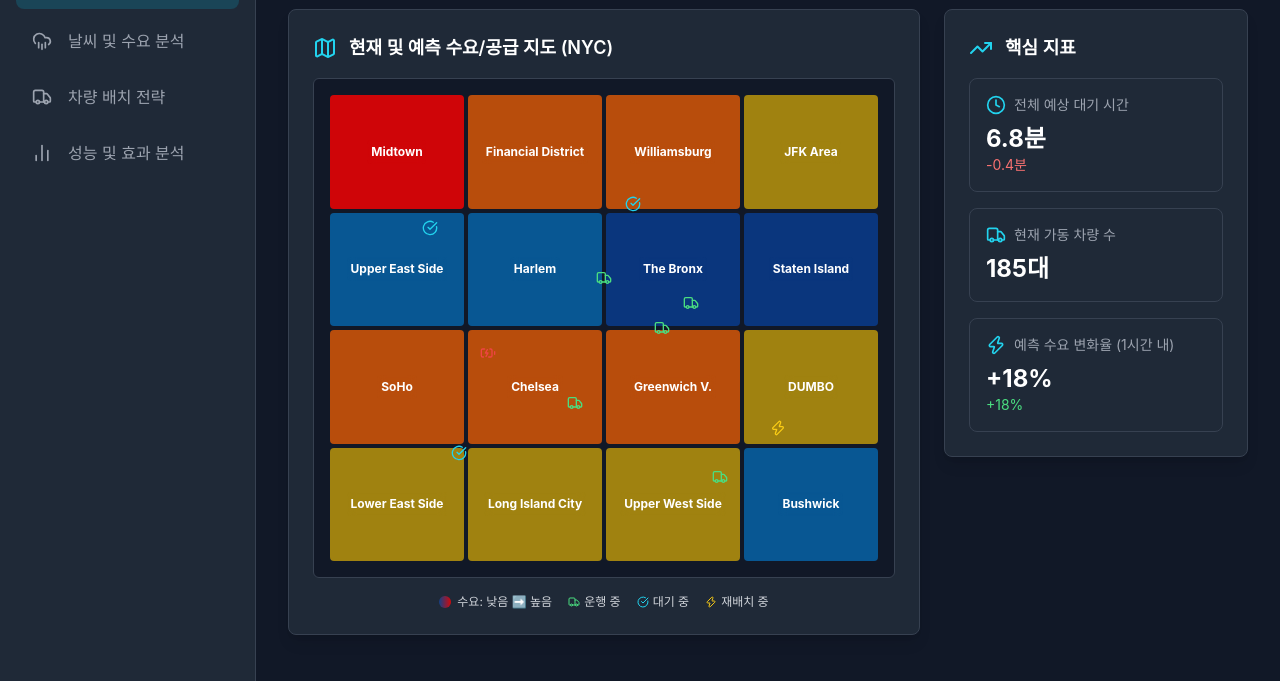
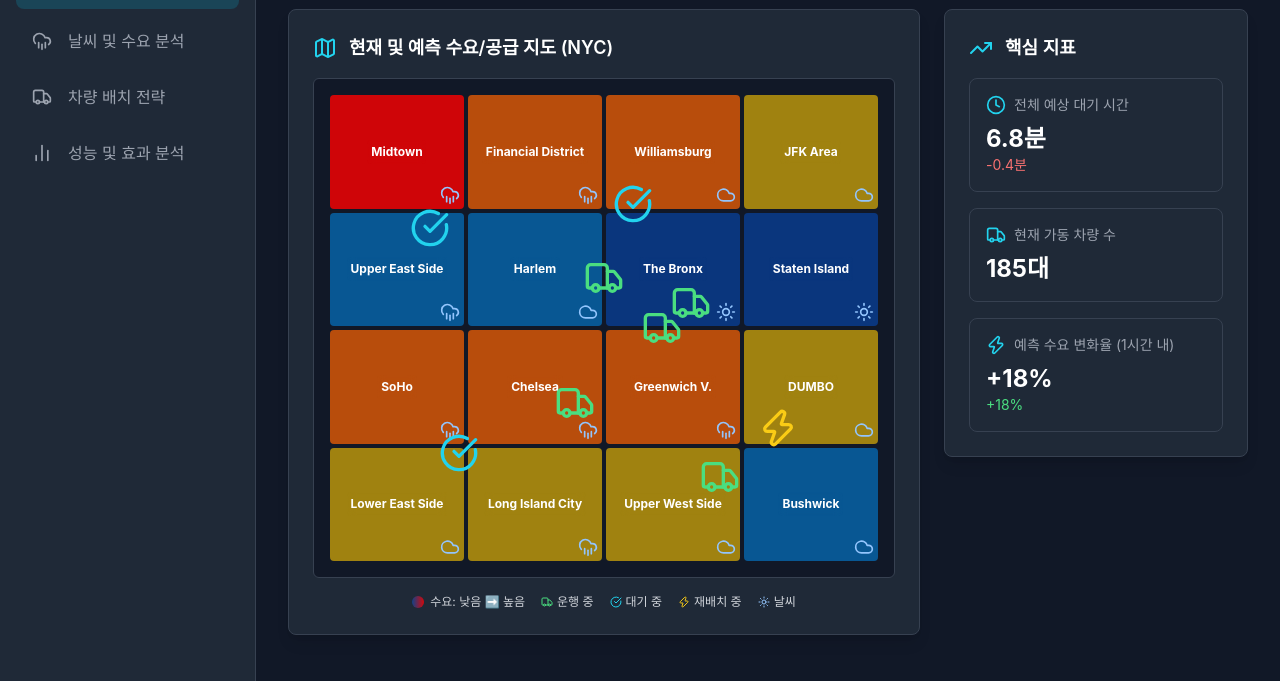
Before and after one commit to unk0vvvn/softeer_6, a plain HTML site: page index.html in a window 1280 px wide. Shown: the part 119-800 px from the top of the page. Drawn offline with nearby package versions, Linux system fonts and the light colour scheme.

Commit message:
250731 W4M2 팀활동 프로토타입 수정

```diff
--- a/index.html
+++ b/index.html
@@ -81,20 +81,28 @@
         document.addEventListener('DOMContentLoaded', () => {
             // --- Data ---
             const nycDemandData = [
-                { name: 'Midtown', demand: 95, x: 48, y: 42 }, { name: 'Financial District', demand: 80, x: 50, y: 55 },
-                { name: 'Williamsburg', demand: 75, x: 58, y: 50 }, { name: 'JFK Area', demand: 60, x: 85, y: 65 },
-                { name: 'Upper East Side', demand: 50, x: 52, y: 30 }, { name: 'Harlem', demand: 40, x: 45, y: 20 },
-                { name: 'The Bronx', demand: 30, x: 55, y: 5 }, { name: 'Staten Island', demand: 20, x: 25, y: 80 },
-                { name: 'SoHo', demand: 88, x: 49, y: 50 }, { name: 'Chelsea', demand: 78, x: 45, y: 45 },
-                { name: 'Greenwich V.', demand: 72, x: 48, y: 52 }, { name: 'DUMBO', demand: 68, x: 52, y: 58 },
-                { name: 'Lower East Side', demand: 65, x: 55, y: 54 }, { name: 'Long Island City', demand: 58, x: 60, y: 38 },
-                { name: 'Upper West Side', demand: 55, x: 42, y: 32 }, { name: 'Bushwick', demand: 45, x: 68, y: 48 },
+                { name: 'Midtown', demand: 95, x: 48, y: 42, weather: 'rain' },
+                { name: 'Financial District', demand: 80, x: 50, y: 55, weather: 'rain' },
+                { name: 'Williamsburg', demand: 75, x: 58, y: 50, weather: 'cloudy' },
+                { name: 'JFK Area', demand: 60, x: 85, y: 65, weather: 'cloudy' },
+                { name: 'Upper East Side', demand: 50, x: 52, y: 30, weather: 'rain' },
+                { name: 'Harlem', demand: 40, x: 45, y: 20, weather: 'cloudy' },
+                { name: 'The Bronx', demand: 30, x: 55, y: 5, weather: 'sunny' },
+                { name: 'Staten Island', demand: 20, x: 25, y: 80, weather: 'sunny' },
+                { name: 'SoHo', demand: 88, x: 49, y: 50, weather: 'rain' },
+                { name: 'Chelsea', demand: 78, x: 45, y: 45, weather: 'rain' },
+                { name: 'Greenwich V.', demand: 72, x: 48, y: 52, weather: 'rain' },
+                { name: 'DUMBO', demand: 68, x: 52, y: 58, weather: 'cloudy' },
+                { name: 'Lower East Side', demand: 65, x: 55, y: 54, weather: 'cloudy' },
+                { name: 'Long Island City', demand: 58, x: 60, y: 38, weather: 'rain' },
+                { name: 'Upper West Side', demand: 55, x: 42, y: 32, weather: 'cloudy' },
+                { name: 'Bushwick', demand: 45, x: 68, y: 48, weather: 'cloudy' },
             ];
             const vehicles = [
                 { id: 1, x: 50, y: 40, status: 'active' }, { id: 2, x: 60, y: 50, status: 'active' },
                 { id: 3, x: 20, y: 30, status: 'idle' }, { id: 4, x: 80, y: 70, status: 'redeploying' },
                 { id: 5, x: 45, y: 65, status: 'active' }, { id: 6, x: 55, y: 25, status: 'idle' },
-                { id: 7, x: 70, y: 80, status: 'active' }, { id: 8, x: 30, y: 55, status: 'maintenance' },
+                { id: 7, x: 70, y: 80, status: 'active' },
                 { id: 9, x: 65, y: 45, status: 'active' }, { id: 10, x: 25, y: 75, status: 'idle' },
             ];
             const weatherForecastData = [
@@ -163,12 +171,17 @@
                 const getVehicleIcon = (status) => {
                     const icons = { active: 'truck', idle: 'check-circle', redeploying: 'zap', maintenance: 'battery-charging' };
                     const colors = { active: 'text-green-400', idle: 'text-cyan-400', redeploying: 'text-yellow-400', maintenance: 'text-red-500' };
-                    return `<i data-lucide="${icons[status] || 'truck'}" class="w-4 h-4 ${colors[status] || 'text-gray-400'}"></i>`;
+                    return `<i data-lucide="${icons[status] || 'truck'}" class="w-10 h-10 ${colors[status] || 'text-gray-400'}"></i>`;
+                };
+                const getWeatherIcon = (weather) => {
+                    const icons = { rain: 'cloud-rain', cloudy: 'cloud', sunny: 'sun' };
+                    return `<i data-lucide="${icons[weather] || 'sun'}" class="w-5 h-5 text-blue-300"></i>`;
                 };
 
                 const gridCells = nycDemandData.map(zone => `
-                    <div class="flex items-center justify-center rounded" style="background-color: ${getColor(zone.demand)};">
+                    <div class="relative flex items-center justify-center rounded" style="background-color: ${getColor(zone.demand)};">
                         <span class="text-white text-xs font-bold backdrop-blur-sm p-1 rounded">${zone.name}</span>
+                        <div class="absolute bottom-1 right-1">${getWeatherIcon(zone.weather)}</div>
                     </div>
                 `).join('');
 
@@ -191,6 +204,7 @@
                                     <div class="flex items-center"><i data-lucide="truck" class="w-3 h-3 text-green-400 mr-1"></i><span>운행 중</span></div>
                                     <div class="flex items-center"><i data-lucide="check-circle" class="w-3 h-3 text-cyan-400 mr-1"></i><span>대기 중</span></div>
                                     <div class="flex items-center"><i data-lucide="zap" class="w-3 h-3 text-yellow-400 mr-1"></i><span>재배치 중</span></div>
+                                    <div class="flex items-center"><i data-lucide="sun" class="w-3 h-3 text-blue-300 mr-1"></i><span>날씨</span></div>
                                 </div>
                             `)}
                         </div>
```
